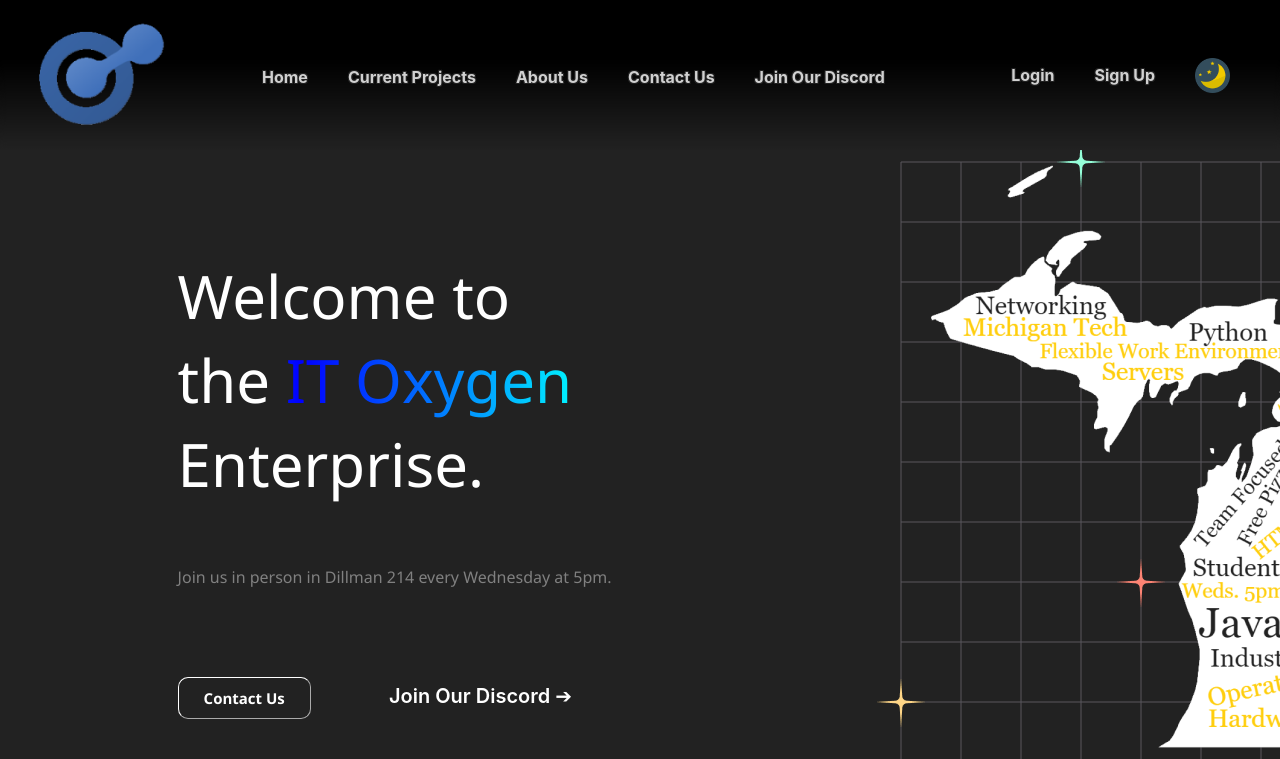
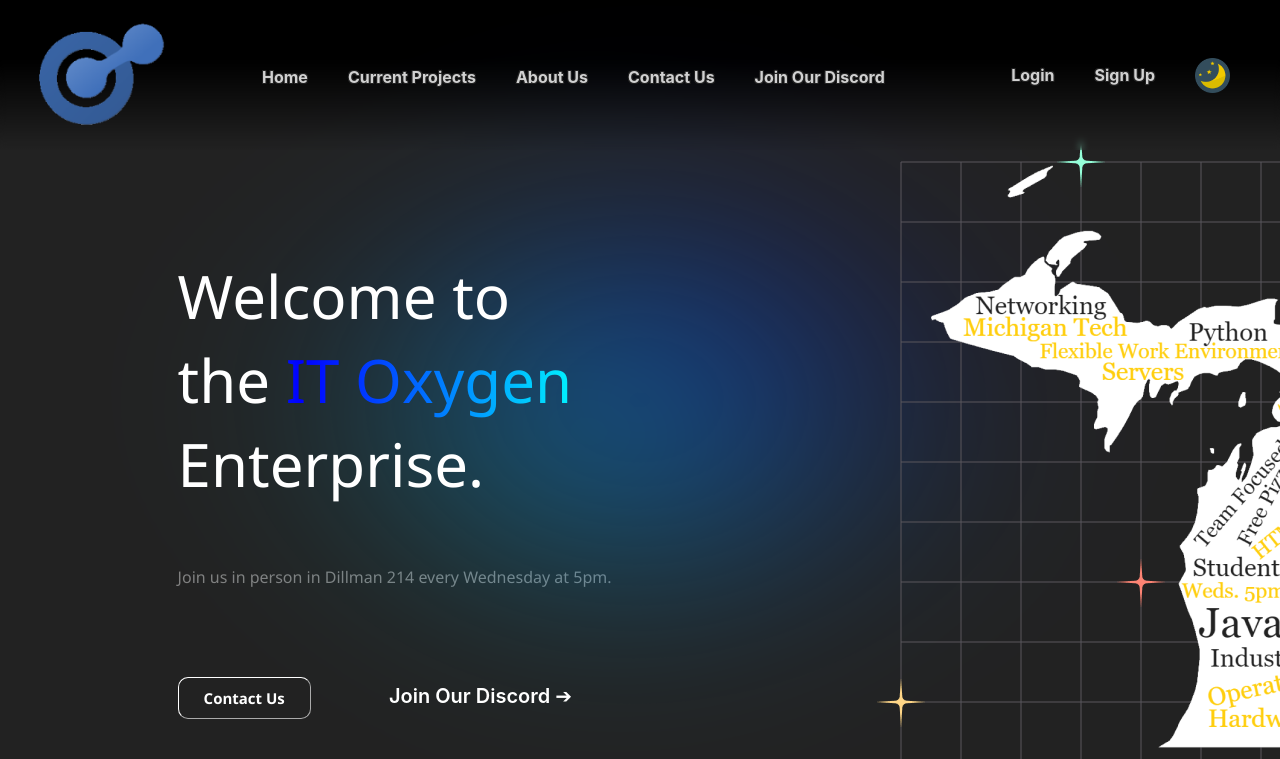
Before and after one commit to itoxygen/ITO-Website-Redesign, a React (Create React App) app in the folder my-app/: page / in a window 1280 px wide. Shown: the top 759 px of the page. Built offline with nearby package versions, Linux system fonts and the light colour scheme.

Commit message:
Magic Update

```diff
--- a/my-app/src/App.css
+++ b/my-app/src/App.css
@@ -9,10 +9,44 @@
 }
 
 .joe {
-  z-index: 100;;
-  background-color:red;
-  height: 100px;
-  width: 100px;
+  background: linear-gradient(
+    to right,
+    aqua,
+    blue
+  );
+  height: 300px;
+  position: fixed;
+  aspect-ratio: 1;
+  left: 50%;
+  top: 50%;
+  translate: -50% -50%;
+  border-radius: 50%;
+  animation: rotate 10s infinite;
+  filter: blur(100px);
+  opacity: 50%;
+  z-index: 1;
+}
+
+@keyframes rotate {
+  from {
+    transform: rotate(0deg);
+  }
+
+  25% {
+    scale: 1 1.5;
+  }
+
+  50% {
+    scale: 1.25 1.25;
+  }
+
+  75% {
+    scale: 1.5 1;
+  }
+
+  to {
+    transform: rotate(360deg);
+  }
 }
 
 .landingPageContent {
@@ -38,6 +72,8 @@
   font-weight: 500;
   line-height: 1.4;
   text-align: left;
+  position: relative;
+  z-index: 2;
 }
 
 /*Noah V's animation stuff \/\/\/\/\/*/
@@ -88,11 +124,13 @@
   font-weight: 600;
   font-family: 'Segoe UI', Tahoma, Geneva, Verdana, sans-serif;
   font-size: 15px;
+  z-index:2;
 }
 
 .ContactUsButton:hover {
   cursor: pointer;
   background-color: rgb(27, 25, 25);
+  z-index:2;
 }
 
 .Spacer {
@@ -106,6 +144,7 @@
   font-weight: 600;
   color: white;
   text-decoration: none;
+  z-index:2;
 }
 
 .RightArrowDiscord {
@@ -114,6 +153,7 @@
   font-size: 20px;
   font-weight: 300;
   color: white;
+  z-index:2;
 }
 
 .JoinDiscord:hover,
@@ -123,6 +163,8 @@
 
 .quarterCircles {
   padding-top: 30px;
+  position:relative;
+  z-index:2;
 }
 
 .div2 {
@@ -134,12 +176,12 @@
 
 .overlay1 {
   position: absolute;
-  z-index: 2;
+  z-index: 3;
 }
 
 .overlay2 {
   position: relative;
-  z-index: 1;
+  z-index: 2;
   top: -12px;
   left: -12px;
 }
@@ -161,6 +203,9 @@
   line-height: 36px;
   text-align: left;
   color: #FFFFFF;
+
+  position: relative;
+  z-index:2;
 }
 
 .InfoContents {
@@ -180,7 +225,7 @@
   background-color:rgb(34, 34, 34);
   background: linear-gradient(0deg, rgba(34,34,34,1) 0%, rgba(0,0,0,1) 60%);
   text-align: center;
-  z-index: 3; /*Fixes small issue where grid and map overlap navigation bar text*/
+   /*Fixes small issue where grid and map overlap navigation bar text*/
 }
 
 .navigation_bar {
@@ -197,6 +242,7 @@
   position: fixed;
   backdrop-filter: blur(3px);
   width: 100%;
+  z-index:10;
 }
 
 .navigation_logo {
@@ -312,6 +358,8 @@
   margin-right: 400px;
   text-align: justify;
   text-indent: 75px;
+  position:relative;
+  z-index: 2;
 }
 
 /* Float images inside the container to the left. Add a right margin, and style the image as a circle */
@@ -319,6 +367,7 @@
   float: right;
   margin-right: 20px;
   border-radius: 50%;
+  z-index: 2;
 }
 
 /* Style the container with a rounded border, grey background and some padding and margin */
@@ -332,6 +381,8 @@
   margin-right: -40px;
   text-align: justify;
   text-indent: 45px;
+  position:relative;
+  z-index: 2;
 }
 
 /* Float images inside the container to the left. Add a right margin, and style the image as a circle */
@@ -339,4 +390,5 @@
   float: right;
   margin-right: 50px;
   border-radius: 50%;
+  z-index: 2;
 }
--- a/my-app/src/App.tsx
+++ b/my-app/src/App.tsx
@@ -7,7 +7,7 @@
 
 function App() {
   return (
-    <div className="App" id="joe">
+    <div className="App">
       <div className="div3">
         <nav className="navigation_bar">
           <img className="navigation_logo" src="ITOlogo.png" alt="ITO Logo" width="139" height="109"></img>
@@ -103,10 +103,11 @@
               <p>Text field 3</p>
               <p>Extra text field (or spacer)</p>
             </div>
-
-            <div className="joe" id="joe">werwer</div>
         </div>
      </div>
+
+     <div className="joe" id="joe"></div>
+
     </div>
   );
 }
@@ -116,11 +117,15 @@
 
 
 
-
-
-
-
-
+window.onload = function(){
+  document.addEventListener('pointermove', function(e) {
+    let joe = document.getElementById('joe');
+    let left = e.clientX;
+    let top = e.clientY;
+    joe!.style.left = left + 'px';
+    joe!.style.top = top + 'px';
+  })
+};
 
 
 export default App;
```
